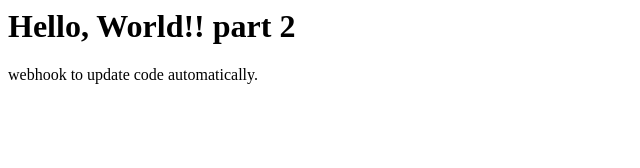
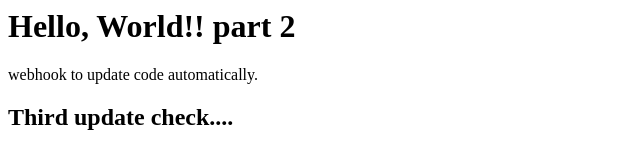
Before and after one commit to anuraagrijal3138/openshift_git, a plain HTML site: page index.html in a window 1280 px wide. Shown: the whole page, without its empty margins (0-640 px from the left). Drawn offline with Linux system fonts and the light colour scheme.

Commit message:
third commit to see changes

```diff
--- a/index.html
+++ b/index.html
@@ -1,2 +1,3 @@
 <h1>Hello, World!! part 2</h1>
 <p> webhook to update code automatically. </p>
+<h2>Third update check....</h2>
```
